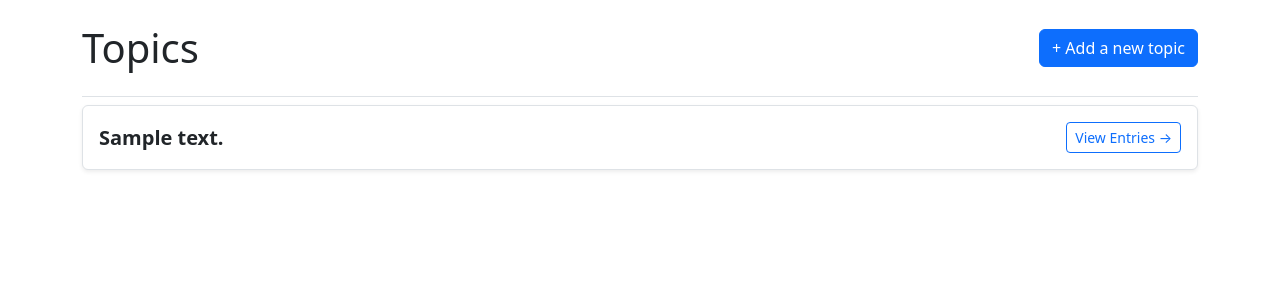
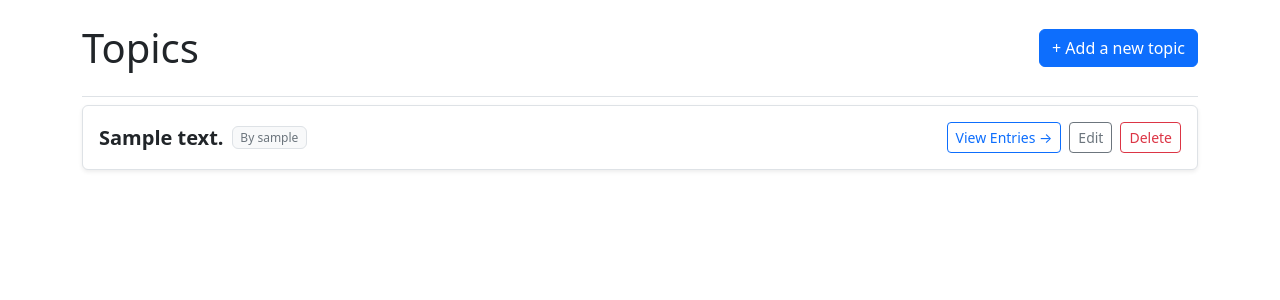
Before and after one commit to tqw740/my_blog, a Django app: page /topics/ in a window 1280 px wide. Shown: the part 58-358 px from the top of the page. Run offline with Django 5.2, Linux system fonts and the light colour scheme; a user stored in the database is signed in; tables that the repository leaves empty hold one stand-in row (values such as "Sample post"); some libraries are stand-ins or nearby versions.

Commit message:
增加删除功能，完善交互逻辑

```diff
--- a/learning_logs/templates/learning_logs/topics.html
+++ b/learning_logs/templates/learning_logs/topics.html
@@ -13,22 +13,49 @@
 {% block content %}
     <div class="list-group mb-4">
         {% for topic in topics %}
-            <!-- 2. 将整个 li 换成交互式 a 标签，整条都能点击，自带 Hover 高亮 -->
-            <a href="{% url 'learning_logs:topic' topic.id %}"
-               class="list-group-item list-group-item-action d-flex justify-content-between align-items-center py-3 mb-2 rounded border shadow-sm">
+            <!-- 将最外层改为 div 容器，避免 a 标签内嵌套 form 表单 -->
+            <div class="list-group-item d-flex justify-content-between align-items-center py-3 mb-2 rounded border shadow-sm">
 
-                <!-- 左侧：主题名称 -->
-                <span class="fw-semibold text-body fs-5">
-                    {{ topic.text }}
-                </span>
+                <!-- 左侧：主题名称 + 创建者用户名 -->
+                <div class="d-flex align-items-center flex-grow-1 me-3">
+                    <a href="{% url 'learning_logs:topic' topic.id %}" class="text-decoration-none fw-semibold text-dark fs-5 me-2">
+                        {{ topic.text }}
+                    </a>
 
-                <!-- 右侧：进入详情的提示小按钮 -->
-                <span class="btn btn-sm btn-outline-primary">
-                    View Entries &rarr;
-                </span>
-            </a>
+                    <!-- 显示用户名 (这里假设 models.py 中的外键字段是 owner) -->
+                    <span class="badge bg-light text-secondary border fw-normal">
+                        By {{ topic.owner.username }}
+                    </span>
+                </div>
+
+                <!-- 右侧：操作按钮组（查看详情 + 编辑 + 删除） -->
+                <div class="d-flex align-items-center gap-2">
+                    <!-- 查看详情按钮 -->
+                    <a href="{% url 'learning_logs:topic' topic.id %}" class="btn btn-sm btn-outline-primary">
+                        View Entries &rarr;
+                    </a>
+
+                    <!-- 只有当前登录用户是该主题的作者时，才渲染编辑和删除按钮 -->
+                    {% if user == topic.owner %}
+                        <!-- 新增：编辑主题按钮 -->
+                        <a href="{% url 'learning_logs:edit_topic' topic.id %}" class="btn btn-sm btn-outline-secondary">
+                            Edit
+                        </a>
+
+                        <!-- 删除主题表单：使用 POST 请求 + 二次确认 -->
+                        <form action="{% url 'learning_logs:delete_topic' topic.id %}" method="post"
+                            onsubmit="return confirm('Are you sure you want to delete this topic? All entries in it will be permanently deleted!');">
+                            {% csrf_token %}
+                            <button type="submit" class="btn btn-sm btn-outline-danger">
+                                Delete
+                            </button>
+                        </form>
+                    {% endif %}
+                </div>
+
+            </div>
         {% empty %}
-            <!-- 3. 空白状态美化 -->
+            <!-- 空白状态美化 -->
             <div class="alert alert-light border text-center py-4 text-muted" role="alert">
                 <p class="mb-2">No topics have been added yet.</p>
                 <a href="{% url 'learning_logs:new_topic' %}" class="btn btn-outline-primary btn-sm">
--- a/learning_logs/urls.py
+++ b/learning_logs/urls.py
@@ -14,8 +14,14 @@ urlpatterns = [
     path('topics/<int:topic_id>/', views.topic, name='topic'),
     # 用于添加新主题的网页
     path('new_topic/', views.new_topic, name='new_topic'),
+    # 用于编辑主题的页面
+    path('edit_topic/<int:topic_id>/', views.edit_topic, name='edit_topic'),
+    # 用于删除主题的网页
+    path('delete_topic/<int:topic_id>/', views.delete_topic, name='delete_topic'),
     # 用于添加新条目的页面
     path('new_entry/<int:topic_id>/', views.new_entry, name='new_entry'),
     # 用于编辑条目的页面
     path('edit_entry/<int:entry_id>/', views.edit_entry, name='edit_entry'),
+    # 用于删除条目的页面
+    path('delete_entry/<int:entry_id>/', views.delete_entry, name='delete_entry'),
 ]
--- a/learning_logs/views.py
+++ b/learning_logs/views.py
@@ -1,6 +1,7 @@
-from django.shortcuts import render, redirect
+from django.shortcuts import render, redirect, get_object_or_404
 from django.contrib.auth.decorators import login_required
 from django.http import Http404
+from django.core.exceptions import PermissionDenied
 
 from .models import Topic, Entry
 from .forms import TopicForm, EntryForm
@@ -10,7 +11,7 @@ from .forms import TopicForm, EntryForm
 def check_topic_owner(topic, request):
     """确认主题属于当前用户"""
     if topic.owner != request.user:
-        raise Http404
+        raise PermissionDenied("这不是你的主题，你没有权限进行此操作。")
 
 def index(request):
     """学习笔记的主页"""
@@ -52,9 +53,40 @@ def new_topic(request):
     return render(request, 'learning_logs/new_topic.html', context)
 
 @login_required
+def edit_topic(request, topic_id):
+    """编辑既有的主题名称"""
+    topic = get_object_or_404(Topic, id=topic_id)
+    check_topic_owner(topic, request)
+
+    if request.method != 'POST':
+        form = TopicForm(instance=topic)
+    else:
+        form = TopicForm(instance=topic, data=request.POST)
+        if form.is_valid():
+            form.save()
+            redirect('learning_logs:topics')
+
+    # 显示空表单或指出表单数据无效
+    context = {'topic': topic, 'form': form}
+    return render(request, 'learning_logs/edit_topic.html', context)
+
+
+@login_required
+def delete_topic(request, topic_id):
+    """删除既有的主题"""
+    topic = get_object_or_404(Topic, id=topic_id)
+    check_topic_owner(topic, request)
+
+    if request.method == 'POST':
+        topic.delete()
+
+    # 删除后重定向
+    return redirect('learning_logs:topics')
+
+@login_required
 def new_entry(request, topic_id):
     """在特定主题中添加新条目"""
-    topic = Topic.objects.get(id=topic_id)
+    topic = get_object_or_404(Topic, id=topic_id)
     check_topic_owner(topic, request)
 
     if request.method != 'POST':
@@ -76,7 +108,7 @@ def new_entry(request, topic_id):
 @login_required
 def edit_entry(request, entry_id):
     """编辑既有的条目"""
-    entry = Entry.objects.get(id=entry_id)
+    entry = get_object_or_404(Entry, id=entry_id)
     topic = entry.topic
     check_topic_owner(topic, request)
 
@@ -92,3 +124,16 @@ def edit_entry(request, entry_id):
 
     context = {'entry': entry, 'topic': topic, 'form': form}
     return render(request, 'learning_logs/edit_entry.html', context)
+
+@login_required
+def delete_entry(request, entry_id):
+    """删除既有的条目"""
+    entry = get_object_or_404(Entry, id=entry_id)
+    topic = entry.topic
+    check_topic_owner(topic, request)
+
+    if request.method == 'POST':
+        entry.delete()
+
+    # 删除后重定向
+    return redirect('learning_logs:topic', topic_id=topic.id)
```
Also changed, not shown: learning_logs/templates/learning_logs/edit_topic.html (added, +26 -0 lines), learning_logs/templates/learning_logs/topic.html (+19 -4 lines).
